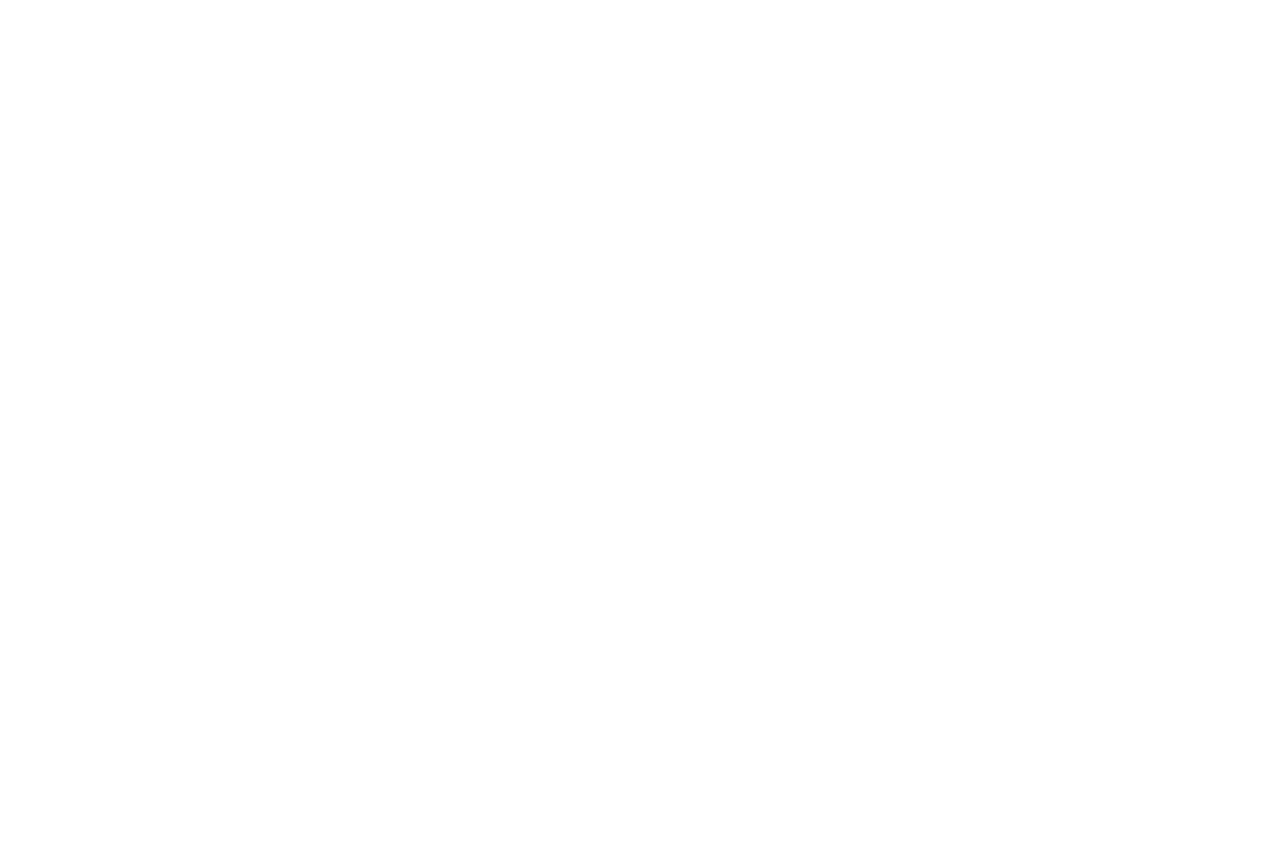
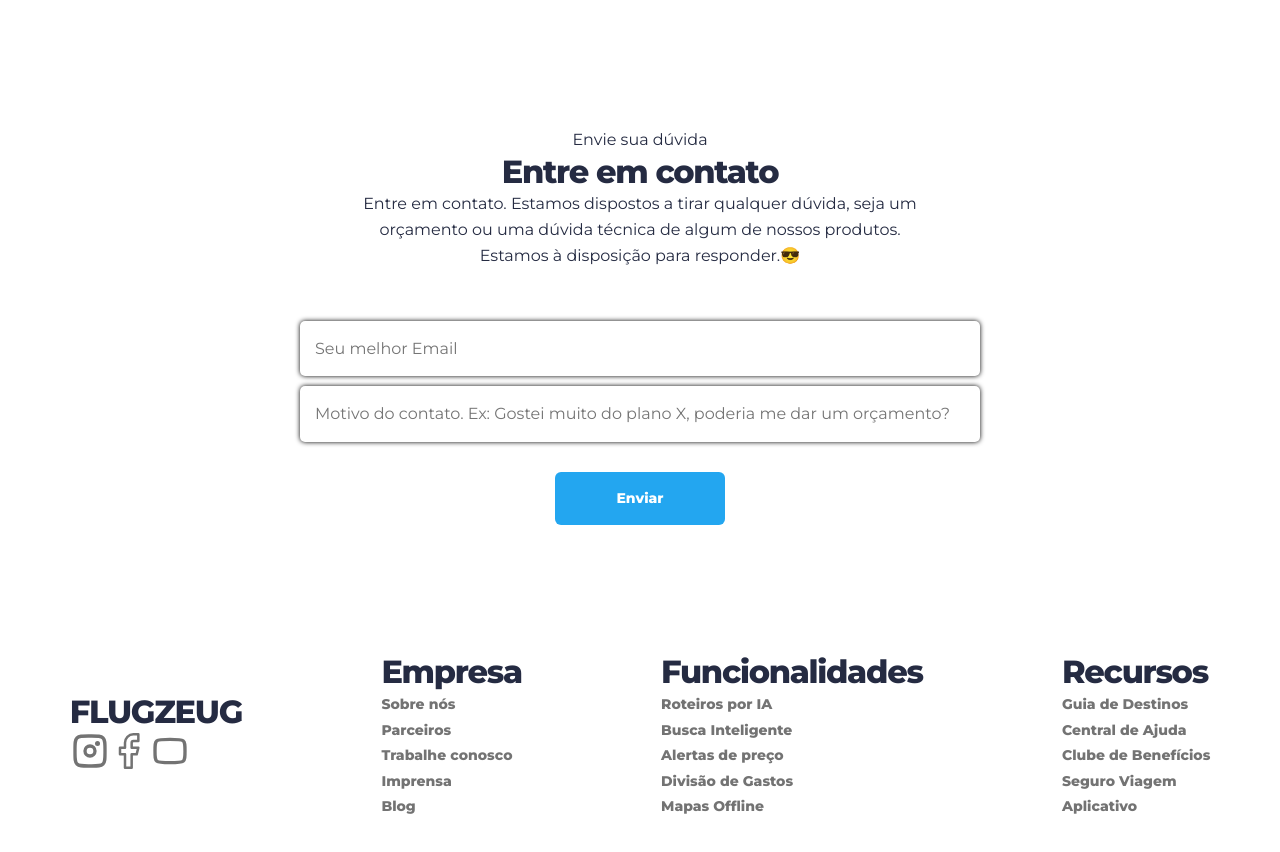
Before and after one commit to Felip8/landing-page, a React (Vite) app: page / in a window 1280 px wide. Shown: the part 3200-4052 px from the top of the page. Before the commit the page ends 3199 px from the top, so only its background shows below. Built offline with nearby package versions, Linux system fonts and the light colour scheme.

Commit message:
finalizando footer

```diff
--- a/src/Components/Contato.tsx
+++ b/src/Components/Contato.tsx
@@ -2,7 +2,7 @@
 
 export default function Formulario() {
   return (
-    <div className="container formulario">
+    <div id="contact" className="container formulario">
       {/*useio dois nomes pra não ferrar o tamanho padrao do container */}
       <div className="container-formulario">
         <p>Envie sua dúvida</p>
--- /dev/null
+++ b/src/Components/footer.tsx
@@ -0,0 +1,163 @@
+import "../styles/footer.css";
+
+export default function Footer() {
+  return (
+    <footer>
+      <nav className="redes">
+        <h3>FLUGZEUG</h3>
+        <ul className="svgs">
+          <li>
+            <a href="#">
+              <svg
+                xmlns="http://www.w3.org/2000/svg"
+                width="40"
+                height="40"
+                viewBox="0 0 24 24"
+              >
+                <g fill="none">
+                  <path
+                    stroke="currentColor"
+                    stroke-width="2"
+                    d="M3 11c0-3.771 0-5.657 1.172-6.828S7.229 3 11 3h2c3.771 0 5.657 0 6.828 1.172S21 7.229 21 11v2c0 3.771 0 5.657-1.172 6.828S16.771 21 13 21h-2c-3.771 0-5.657 0-6.828-1.172S3 16.771 3 13z"
+                  />
+                  <circle cx="16.5" cy="7.5" r="1.5" fill="currentColor" />
+                  <circle
+                    cx="12"
+                    cy="12"
+                    r="3"
+                    stroke="currentColor"
+                    stroke-width="2"
+                  />
+                </g>
+              </svg>
+            </a>
+          </li>
+          <li>
+            <a href="#">
+              <svg
+                xmlns="http://www.w3.org/2000/svg"
+                width="40"
+                height="40"
+                viewBox="0 0 24 24"
+              >
+                <path
+                  fill="none"
+                  stroke="currentColor"
+                  stroke-linecap="round"
+                  stroke-linejoin="round"
+                  stroke-width="1.5"
+                  d="M17 2h-3a5 5 0 0 0-5 5v3H6v4h3v8h4v-8h3l1-4h-4V7a1 1 0 0 1 1-1h3z"
+                />
+              </svg>
+            </a>
+          </li>
+          <li>
+            <a href="#">
+              <svg
+                xmlns="http://www.w3.org/2000/svg"
+                width="40"
+                height="40"
+                viewBox="0 0 24 24"
+              >
+                <path
+                  fill="none"
+                  stroke="currentColor"
+                  stroke-dasharray="60"
+                  stroke-linecap="round"
+                  stroke-linejoin="round"
+                  stroke-width="2"
+                  d="M12 5c9 0 9 0 9 7c0 7 0 7 -9 7c-9 0 -9 0 -9 -7c0 -7 0 -7 9 -7Z"
+                >
+                  <animate
+                    fill="freeze"
+                    attributeName="stroke-dashoffset"
+                    dur="0.6s"
+                    values="60;0"
+                  />
+                </path>
+                <path fill="currentColor" d="M10 8.5l6 3.5l-6 3.5Z" opacity="0">
+                  <set
+                    fill="freeze"
+                    attributeName="opacity"
+                    begin="0.6s"
+                    to="1"
+                  />
+                  <animate
+                    fill="freeze"
+                    attributeName="d"
+                    begin="0.6s"
+                    dur="0.2s"
+                    values="M12 11l0 1l0 1Z;M10 8.5l6 3.5l-6 3.5Z"
+                  />
+                </path>
+              </svg>
+            </a>
+          </li>
+        </ul>
+      </nav>
+
+      <nav className="">
+        <h3>Empresa</h3>
+        <ul>
+          <li>
+            <a href="#">Sobre nós</a>
+          </li>
+          <li>
+            <a href="#">Parceiros</a>
+          </li>
+          <li>
+            <a href="#">Trabalhe conosco</a>
+          </li>
+          <li>
+            <a href="#">Imprensa</a>
+          </li>
+          <li>
+            <a href="#">Blog</a>
+          </li>
+        </ul>
+      </nav>
+
+      <nav>
+        <h3>Funcionalidades</h3>
+        <ul>
+          <li>
+            <a href="#">Roteiros por IA</a>
+          </li>
+          <li>
+            <a href="#">Busca Inteligente</a>
+          </li>
+          <li>
+            <a href="#">Alertas de preço</a>
+          </li>
+          <li>
+            <a href="#">Divisão de Gastos</a>
+          </li>
+          <li>
+            <a href="#">Mapas Offline</a>
+          </li>
+        </ul>
+      </nav>
+
+      <nav>
+        <h3>Recursos</h3>
+        <ul>
+          <li>
+            <a href="#">Guia de Destinos</a>
+          </li>
+          <li>
+            <a href="#">Central de Ajuda</a>
+          </li>
+          <li>
+            <a href="#">Clube de Benefícios</a>
+          </li>
+          <li>
+            <a href="#">Seguro Viagem</a>
+          </li>
+          <li>
+            <a href="#">Aplicativo</a>
+          </li>
+        </ul>
+      </nav>
+    </footer>
+  );
+}
--- a/src/pages/Home.tsx
+++ b/src/pages/Home.tsx
@@ -9,6 +9,8 @@
 import Solution from "../Components/Solution";
 import Testimonials from "../Components/Testimonials";
 import Planos from "../Components/Planos";
+import Contato from "../Components/Contato";
+import Footer from "../Components/footer";
 
 export default function Home() {
   const [showMobileMenu, setShowMobileMenu] = useState(false);
@@ -112,6 +114,8 @@
       <Solution />
       <Testimonials />
       <Planos />
+      <Contato />
+      <Footer />
     </>
   );
 }
--- /dev/null
+++ b/src/styles/footer.css
@@ -0,0 +1,11 @@
+footer {
+  display: flex;
+  justify-content: space-around;
+  margin-bottom: 100px;
+  align-items: center;
+}
+
+.svgs {
+  display: flex;
+  margin: auto;
+}
```
